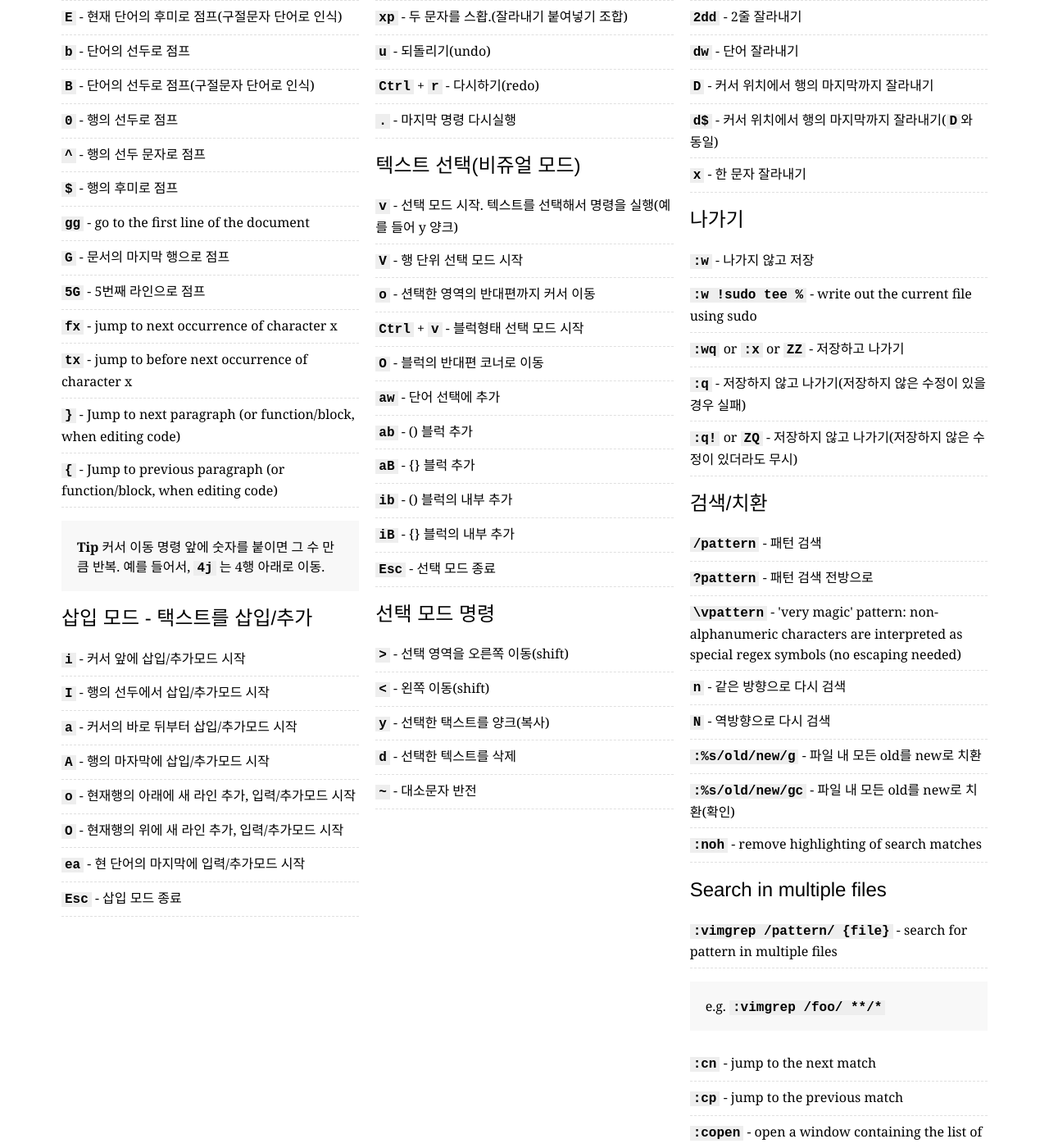
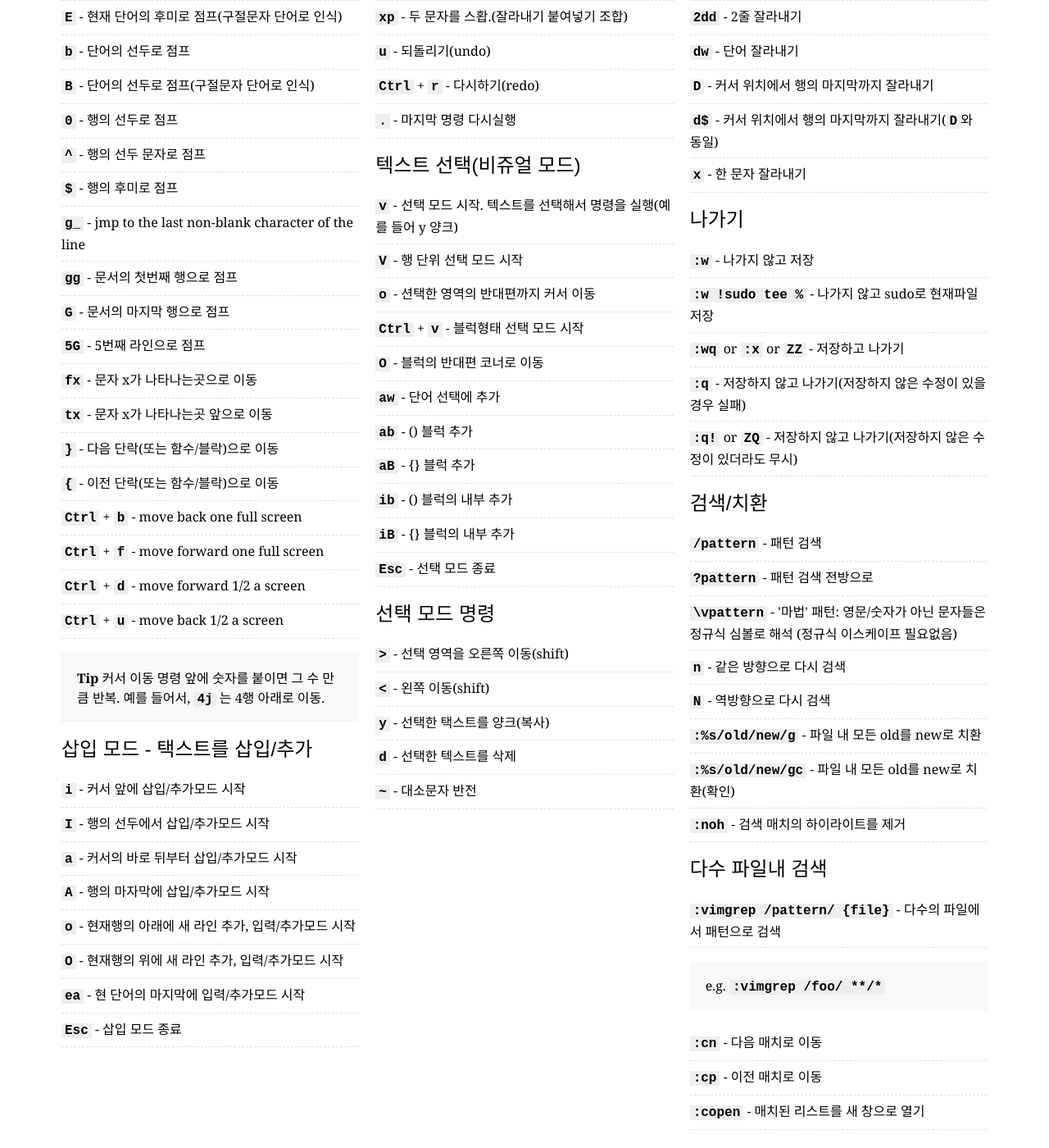
Before and after one commit to rtorr/vim-cheat-sheet, a Jekyll site: the page built from lang/ko/index.html, in a window 1280 px wide and 1400 px high, scrolled down 433 px. Shown: the whole window at 82% size. Built offline with Jekyll 4.4.1, drawn with Linux system fonts in a browser that asks for light colours; some of the changed text lies outside the part shown.

Commit message:
Deploy (#138)
* Add g_ vim cursor movement

* Translated the rest of index.html

* added full and half page scrolling command

```diff
--- a/_config.yml
+++ b/_config.yml
@@ -34,6 +34,7 @@ defaults:
           zero: "jump to the start of the line"
           caret: "jump to the first non-blank character of the line"
           dollar: "jump to the end of the line"
+          g_: "jmp to the last non-blank character of the line"
           gg: "go to the first line of the document"
           G: "go to the last line of the document"
           fiveG: "go to line 5"
@@ -41,6 +42,10 @@ defaults:
           tx: "jump to before next occurrence of character x"
           closeCurlyBrace: "Jump to next paragraph (or function/block, when editing code)"
           openCurlyBrace: "Jump to previous paragraph (or function/block, when editing code)"
+          CtrlPlusb: "move back one full screen"
+          CtrlPlusf: "move forward one full screen"
+          CtrlPlusd: "move forward 1/2 a screen"
+          CtrlPlusu: "move back 1/2 a screen"
         tip: "Prefix a cursor movement command with a number to repeat it. For example, <kbd>4j</kbd> moves down 4 lines."
 
       insertMode:
--- a/_layouts/page.html
+++ b/_layouts/page.html
@@ -22,6 +22,7 @@ layout: default
           <li><kbd>0</kbd> - {{ page.cursorMovement.commands.zero }}</li>
           <li><kbd>^</kbd> - {{ page.cursorMovement.commands.caret }}</li>
           <li><kbd>$</kbd> - {{ page.cursorMovement.commands.dollar }}</li>
+          <li><kbd>g_</kbd> - {{ page.cursorMovement.commands.g_ }}</li>
           <li><kbd>gg</kbd> - {{ page.cursorMovement.commands.gg }}</li>
           <li><kbd>G</kbd> - {{ page.cursorMovement.commands.G }}</li>
           <li><kbd>5G</kbd> - {{ page.cursorMovement.commands.fiveG }}</li>
@@ -29,6 +30,10 @@ layout: default
           <li><kbd>tx</kbd> - {{ page.cursorMovement.commands.tx }}</li>
           <li><kbd>}</kbd> - {{ page.cursorMovement.commands.closeCurlyBrace }}</li>
           <li><kbd>{</kbd> - {{ page.cursorMovement.commands.openCurlyBrace }}</li>
+          <li><kbd>Ctrl</kbd> + <kbd>b</kbd> - {{ page.cursorMovement.commands.CtrlPlusb }}</li>
+          <li><kbd>Ctrl</kbd> + <kbd>f</kbd> - {{ page.cursorMovement.commands.CtrlPlusf }}</li>
+          <li><kbd>Ctrl</kbd> + <kbd>d</kbd> - {{ page.cursorMovement.commands.CtrlPlusd }}</li>
+          <li><kbd>Ctrl</kbd> + <kbd>u</kbd> - {{ page.cursorMovement.commands.CtrlPlusu }}</li>
         </ul>
         <div class="well">
           <strong>Tip</strong> {{ page.cursorMovement.tip }}
--- a/lang/es_es/index.html
+++ b/lang/es_es/index.html
@@ -20,6 +20,7 @@ cursorMovement:
     zero: "saltar al inicio de la línea"
     caret: "saltar al primer carácter no-espacio de la línea"
     dollar: "saltar al final de la línea"
+    g_: "salter al último carácter no-spacio de la línea"
     G: "ir a la última línea del documento"
     fiveG: "ir a la línea 5"
   tip: "Escribir un número antes del comando de movimiento para repetirlo. Por ejemplo, <kbd>4j</kbd> mueve el cursor hacia abajo 4 líneas."
--- a/lang/ko/index.html
+++ b/lang/ko/index.html
@@ -20,8 +20,13 @@ cursorMovement:
     zero: "행의 선두로 점프"
     caret: "행의 선두 문자로 점프"
     dollar: "행의 후미로 점프"
+    gg: "문서의 첫번째 행으로 점프"
     G: "문서의 마지막 행으로 점프"
     fiveG: "5번째 라인으로 점프"
+    fx: "문자 x가 나타나는곳으로 이동"
+    tx: "문자 x가 나타나는곳 앞으로 이동"
+    closeCurlyBrace: "다음 단락(또는 함수/블락)으로 이동"
+    openCurlyBrace: "이전 단락(또는 함수/블락)으로 이동"
   tip: "커서 이동 명령 앞에 숫자를 붙이면 그 수 만큼 반복. 예를 들어서, <kbd>4j</kbd> 는 4행 아래로 이동."
 
 insertMode:
@@ -95,6 +100,7 @@ exiting:
   title: "나가기"
   commands:
     colonw: "나가지 않고 저장"
+    colonwsudo: "나가지 않고 sudo로 현재파일 저장"
     colonwq: "저장하고 나가기"
     colonx: "저장하고 나가기"
     colonq: "저장하지 않고 나가기(저장하지 않은 수정이 있을 경우 실패)"
@@ -105,17 +111,28 @@ searchAndReplace:
   commands:
     forwardSlashPattern: "패턴 검색"
     questionMarkPattern: "패턴 검색 전방으로"
+    backslashVpattern: "'마법' 패턴: 영문/숫자가 아닌 문자들은 정규식 심볼로 해석 (정규식 이스케이프 필요없음)"
     n: "같은 방향으로 다시 검색"
     N: "역방향으로 다시 검색"
     colonPercentForwardSlashOldForwardSlashNewForwardSlashg: "파일 내 모든 old를 new로 치환"
     colonPercentForwardSlashOldForwardSlashNewForwardSlashgc: "파일 내 모든 old를 new로 치환(확인)"
+    colonnoh: "검색 매치의 하이라이트를 제거"
+
+searchMultipleFiles:
+  title: "다수 파일내 검색"
+  commands:
+    colonvimgrep: "다수의 파일에서 패턴으로 검색"
+    coloncn: "다음 매치로 이동"
+    coloncp: "이전 매치로 이동"
+    coloncopen: "매치된 리스트를 새 창으로 열기"
 
 workingWithMultipleFiles:
-  title: "복수개의 파일 작업"
+  title: "다수 파일 작업"
   commands:
     colone: "새 버퍼에서 파일 편집"
     colonbnext: "다음 버퍼로 이동"
     colonbprev: "앞 버퍼로 이동"
+    colonls: "열려있는 모든 버퍼를 목록화"
     colonbd: "버퍼를 삭제(파일을 닫음)"
     colonsp: "분할 윈도우에 새로운 버퍼의 새로운 파일을 열기"
     colonvsp: "세로 분활 윈도우에 새로운 버퍼에 새로운 파일을 열기"
@@ -139,6 +156,7 @@ tabs:
     colontabmove:  "현재 탭을 n번째로 이동(0부터 시작)"
     colontabc: "현재 탭을 닫기"
     colontabo: "현재 탭 이외의 모든 탭 닫기"
+    colontabdo: "모든탭에 <code>명령어</code> 실행하기(e.g. <code>:tabdo q</code> - 열린 모든탭 닫기)"
 
 languages:
   title: "언어"
```
